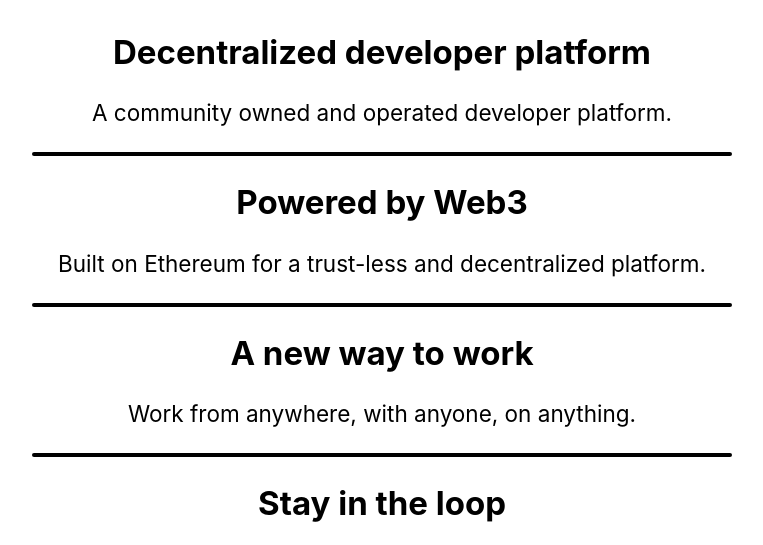
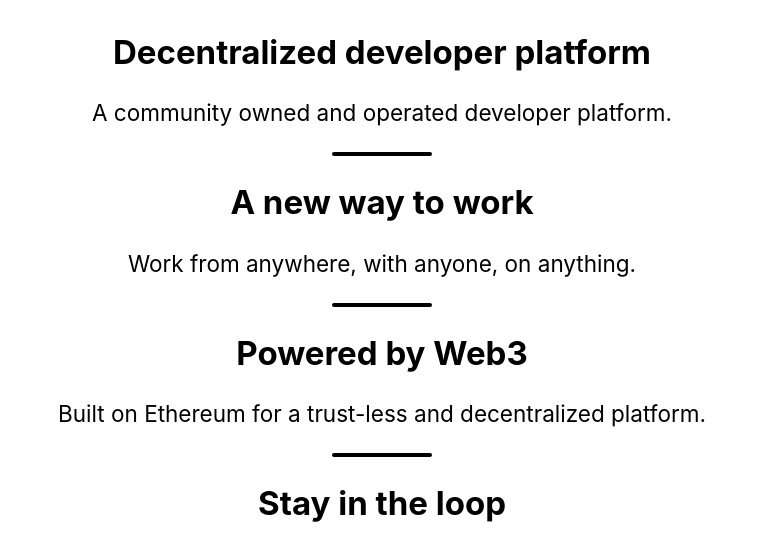
Before and after one commit to yondero/yondero.github.io, a plain HTML site: page index.html in a window 1280 px wide. Shown: the part 383-928 px from the top of the page, without its empty margins (258-1021 px from the left). Drawn offline with Linux system fonts and the light colour scheme; a script that the page names is missing.

Commit message:
Adjust hr styles.

```diff
--- a/index.html
+++ b/index.html
@@ -23,16 +23,16 @@
     <hr />
   </section>
   <section>
-    <h1>Powered by Web3</h1>
+    <h1>A new way to work</h1>
     <p>
-      Built on Ethereum for a trust-less and decentralized platform.
+      Work from anywhere, with anyone, on anything.
     </p>
     <hr />
   </section>
   <section>
-    <h1>A new way to work</h1>
+    <h1>Powered by Web3</h1>
     <p>
-      Work from anywhere, with anyone, on anything.
+      Built on Ethereum for a trust-less and decentralized platform.
     </p>
     <hr />
   </section>
--- a/styles/styles.css
+++ b/styles/styles.css
@@ -31,6 +31,7 @@ p {
 }
 
 hr {
+  max-width: 100px;
   height: 4px;
   border: none;
   border-radius: 5px;
```
